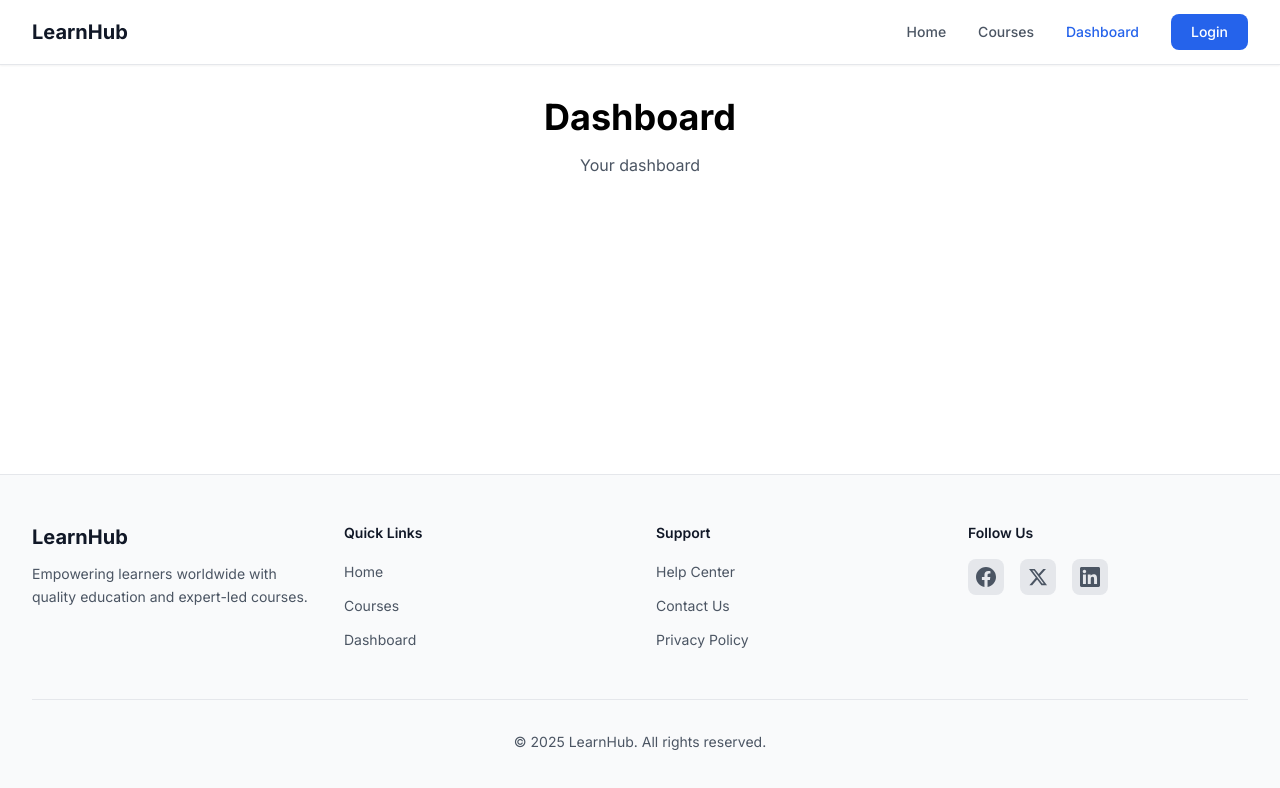
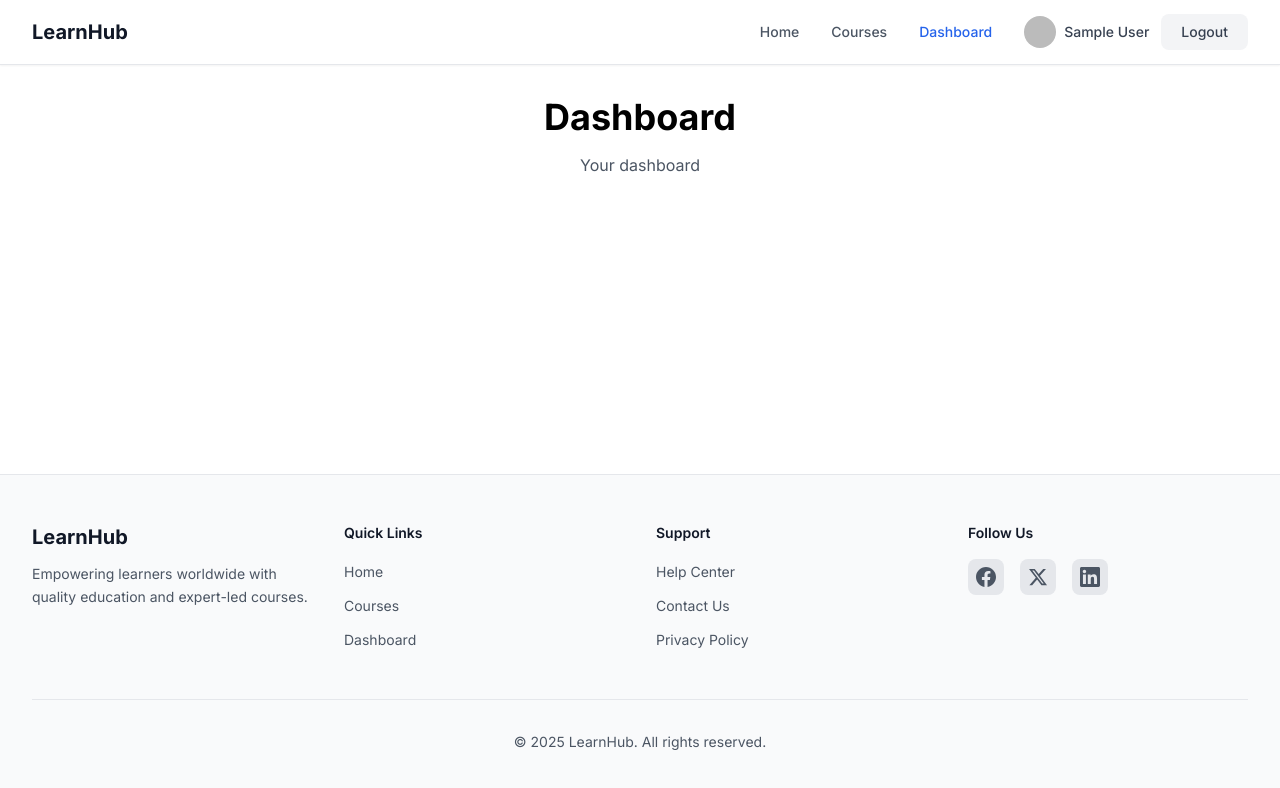
Before and after one commit to mahfuzzayn/online-learning-platform-client, a React (Vite) app: page /dashboard in a window 1280 px wide. Shown: the top 788 px of the page. Built offline with nearby package versions, Linux system fonts and the light colour scheme; no server answers; sample sign-in values are in the browser's storage.

Commit message:
implement private routes and auth-integrated navbar

```diff
--- a/src/App.jsx
+++ b/src/App.jsx
@@ -7,6 +7,7 @@ import Register from './pages/Register';
 import Dashboard from './pages/Dashboard';
 import NotFound from './pages/NotFound';
 import MainLayout from './layouts/MainLayout';
+import PrivateRoute from './components/PrivateRoute';
 
 const router = createBrowserRouter([
   {
@@ -23,7 +24,11 @@ const router = createBrowserRouter([
       },
       {
         path: '/courses/:id',
-        element: <CourseDetails />,
+        element: (
+          <PrivateRoute>
+            <CourseDetails />
+          </PrivateRoute>
+        ),
       },
       {
         path: '/login',
@@ -35,7 +40,11 @@ const router = createBrowserRouter([
       },
       {
         path: '/dashboard',
-        element: <Dashboard />,
+        element: (
+          <PrivateRoute>
+            <Dashboard />
+          </PrivateRoute>
+        ),
       },
       {
         path: '*',
--- a/src/components/Navbar.jsx
+++ b/src/components/Navbar.jsx
@@ -1,11 +1,26 @@
 import { useState } from 'react';
-import { Link, NavLink } from 'react-router-dom';
+import { Link, NavLink, useNavigate } from 'react-router-dom';
+import { useAuth } from '../contexts/AuthContext';
+import toast from 'react-hot-toast';
 
 function Navbar() {
     const [isMenuOpen, setIsMenuOpen] = useState(false);
+    const { user, logoutUser } = useAuth();
+    const navigate = useNavigate();
 
     const toggleMenu = () => {
         setIsMenuOpen(!isMenuOpen);
+    };
+
+    const handleLogout = async () => {
+        try {
+            await logoutUser();
+            toast.success('Logged out successfully');
+            navigate('/');
+        } catch (error) {
+            console.error('Logout error:', error);
+            toast.error('Logout failed');
+        }
     };
 
     return (
@@ -44,6 +59,7 @@ function Navbar() {
                         >
                             Courses
                         </NavLink>
+                        {user && (
                             <NavLink
                                 to="/dashboard"
                                 className={({ isActive }) =>
@@ -55,12 +71,41 @@ function Navbar() {
                             >
                                 Dashboard
                             </NavLink>
+                        )}
+
+                        {user ? (
+                            <div className="flex items-center gap-3">
+                                <div className="flex items-center gap-2">
+                                    {user.photoURL ? (
+                                        <img
+                                            src={user.photoURL}
+                                            alt={user.displayName || 'User'}
+                                            className="w-8 h-8 rounded-full"
+                                        />
+                                    ) : (
+                                        <div className="w-8 h-8 rounded-full bg-blue-600 flex items-center justify-center text-white text-sm font-medium">
+                                            {user.displayName?.charAt(0) || user.email?.charAt(0).toUpperCase()}
+                                        </div>
+                                    )}
+                                    <span className="text-sm font-medium text-gray-700">
+                                        {user.displayName || user.email}
+                                    </span>
+                                </div>
+                                <button
+                                    onClick={handleLogout}
+                                    className="px-5 py-2 bg-gray-100 text-gray-700 text-sm font-medium rounded-lg hover:bg-gray-200 transition-colors duration-200"
+                                >
+                                    Logout
+                                </button>
+                            </div>
+                        ) : (
                             <NavLink
                                 to="/login"
                                 className="ml-4 px-5 py-2 bg-blue-600 text-white text-sm font-medium rounded-lg hover:bg-blue-700 transition-colors duration-200"
                             >
                                 Login
                             </NavLink>
+                        )}
                     </div>
 
                     {/* Mobile Menu Button */}
@@ -122,6 +167,7 @@ function Navbar() {
                             >
                                 Courses
                             </NavLink>
+                            {user && (
                                 <NavLink
                                     to="/dashboard"
                                     onClick={() => setIsMenuOpen(false)}
@@ -134,6 +180,24 @@ function Navbar() {
                                 >
                                     Dashboard
                                 </NavLink>
+                            )}
+
+                            {user ? (
+                                <>
+                                    <div className="px-4 py-2.5 text-sm text-gray-600">
+                                        {user.displayName || user.email}
+                                    </div>
+                                    <button
+                                        onClick={() => {
+                                            handleLogout();
+                                            setIsMenuOpen(false);
+                                        }}
+                                        className="mx-4 mt-2 px-4 py-2.5 bg-gray-100 text-gray-700 text-sm font-medium rounded-lg hover:bg-gray-200 transition-colors duration-200 text-center"
+                                    >
+                                        Logout
+                                    </button>
+                                </>
+                            ) : (
                                 <NavLink
                                     to="/login"
                                     onClick={() => setIsMenuOpen(false)}
@@ -141,6 +205,7 @@ function Navbar() {
                                 >
                                     Login
                                 </NavLink>
+                            )}
                         </div>
                     </div>
                 )}
--- /dev/null
+++ b/src/components/PrivateRoute.jsx
@@ -0,0 +1,29 @@
+import { Navigate, useLocation } from 'react-router-dom';
+import { useAuth } from '../contexts/AuthContext';
+
+function PrivateRoute({ children }) {
+    const { user, loading } = useAuth();
+    const location = useLocation();
+
+    // Show loading spinner while checking authentication
+    if (loading) {
+        return (
+            <div className="min-h-screen flex items-center justify-center">
+                <div className="text-center">
+                    <div className="inline-block animate-spin rounded-full h-12 w-12 border-b-2 border-blue-600"></div>
+                    <p className="mt-4 text-gray-600">Loading...</p>
+                </div>
+            </div>
+        );
+    }
+
+    // Redirect to login if not authenticated, saving the intended location
+    if (!user) {
+        return <Navigate to="/login" state={{ from: location }} replace />;
+    }
+
+    // User is authenticated, render the protected content
+    return children;
+}
+
+export default PrivateRoute;
```
Lines whose indentation alone changed are shown as unchanged.
